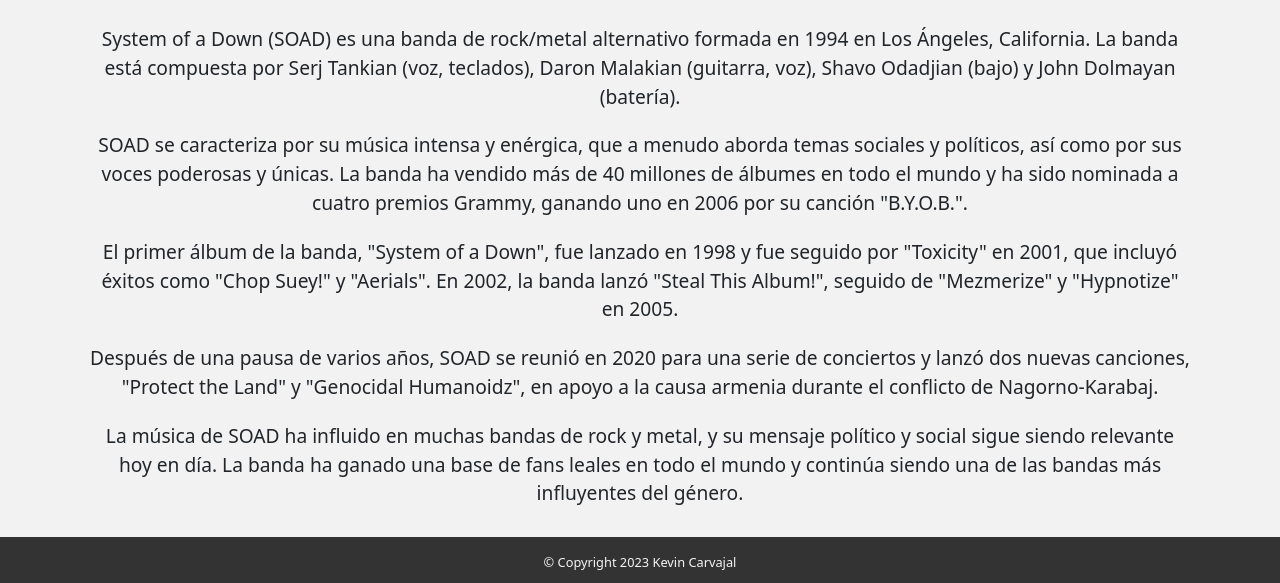
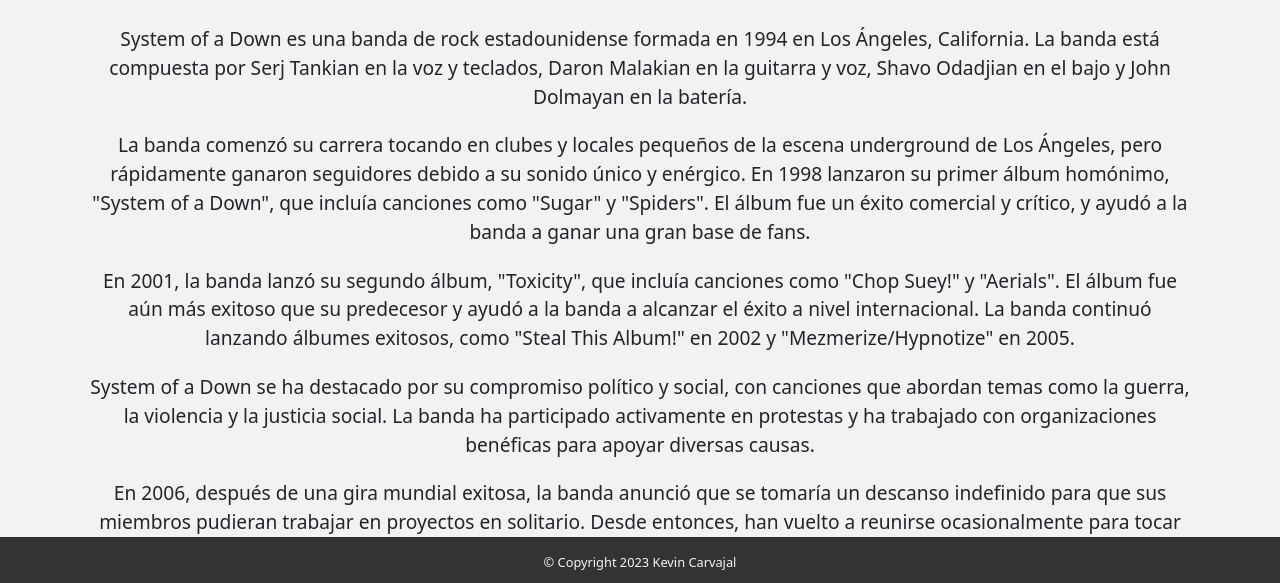
Before and after one commit to ShiaggyDuoc/soad, a plain HTML site: page biography.html in a window 1280 px wide. Shown: the part 213-796 px from the top of the page. Drawn offline with nearby package versions, Linux system fonts and the light colour scheme.

Commit message:
biografia terminada y barra de navegación fija

```diff
--- a/biography.html
+++ b/biography.html
@@ -25,9 +25,12 @@
     <section class="biography">
       <h2>Biografía System of a Down</h2>
       <div class="biography-info">
-        <p>System of a Down (SOAD) es una banda de rock/metal alternativo formada en 1994 en Los Ángeles, California. La banda está compuesta por Serj Tankian (voz, teclados), Daron Malakian (guitarra, voz), Shavo Odadjian (bajo) y John Dolmayan (batería).</p>
-        <p>SOAD se caracteriza por su música intensa y enérgica, que a menudo aborda temas sociales y políticos, así como por sus voces poderosas y únicas. La banda ha vendido más de 40 millones de álbumes en todo el mundo y ha sido nominada a cuatro premios Grammy, ganando uno en 2006 por su canción "B.Y.O.B.".</p>
-        <p>El primer álbum de la banda, "System of a Down", fue lanzado en 1998 y fue seguido por "Toxicity" en 2001, que incluyó éxitos como "Chop Suey!" y "Aerials". En 2002, la banda lanzó "Steal This Album!", seguido de "Mezmerize" y "Hypnotize" en 2005.</p>
+        <p>System of a Down es una banda de rock estadounidense formada en 1994 en Los Ángeles, California. La banda está compuesta por Serj Tankian en la voz y teclados, Daron Malakian en la guitarra y voz, Shavo Odadjian en el bajo y John Dolmayan en la batería.</p>
+        <p>La banda comenzó su carrera tocando en clubes y locales pequeños de la escena underground de Los Ángeles, pero rápidamente ganaron seguidores debido a su sonido único y enérgico. En 1998 lanzaron su primer álbum homónimo, "System of a Down", que incluía canciones como "Sugar" y "Spiders". El álbum fue un éxito comercial y crítico, y ayudó a la banda a ganar una gran base de fans.</p>
+        <p>En 2001, la banda lanzó su segundo álbum, "Toxicity", que incluía canciones como "Chop Suey!" y "Aerials". El álbum fue aún más exitoso que su predecesor y ayudó a la banda a alcanzar el éxito a nivel internacional. La banda continuó lanzando álbumes exitosos, como "Steal This Album!" en 2002 y "Mezmerize/Hypnotize" en 2005.</p>
+        <p>System of a Down se ha destacado por su compromiso político y social, con canciones que abordan temas como la guerra, la violencia y la justicia social. La banda ha participado activamente en protestas y ha trabajado con organizaciones benéficas para apoyar diversas causas.</p>
+        <p>En 2006, después de una gira mundial exitosa, la banda anunció que se tomaría un descanso indefinido para que sus miembros pudieran trabajar en proyectos en solitario. Desde entonces, han vuelto a reunirse ocasionalmente para tocar juntos y han expresado su interés en trabajar en nueva música en el futuro.</p>
+        <p>A pesar de su ausencia prolongada, System of a Down sigue siendo una de las bandas de rock más influyentes de la última década. Su sonido único y su compromiso con temas políticos y sociales los han convertido en una de las bandas más queridas y respetadas de la escena rockera.</p>
         <p>Después de una pausa de varios años, SOAD se reunió en 2020 para una serie de conciertos y lanzó dos nuevas canciones, "Protect the Land" y "Genocidal Humanoidz", en apoyo a la causa armenia durante el conflicto de Nagorno-Karabaj.</p>
         <p>La música de SOAD ha influido en muchas bandas de rock y metal, y su mensaje político y social sigue siendo relevante hoy en día. La banda ha ganado una base de fans leales en todo el mundo y continúa siendo una de las bandas más influyentes del género.</p>
       </div>
```
